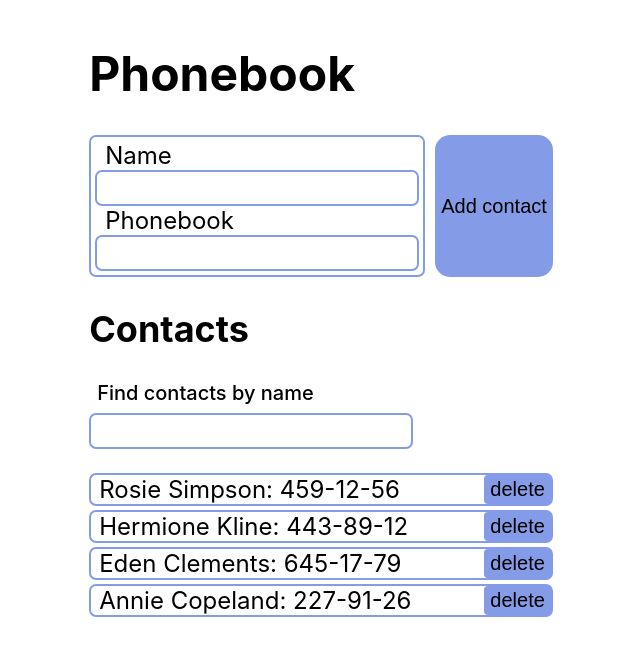
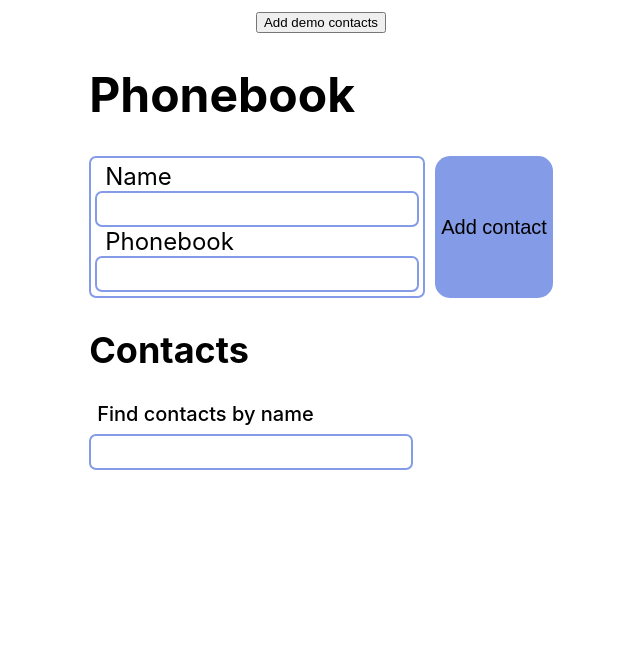
Before and after one commit to SMAILe3001/goit-react-hw-04-phonebook, a React (Create React App) app: page / in a window 1280 px wide. Shown: the top 656 px of the page, without its empty margins (319-959 px from the left). Built offline with nearby package versions, Linux system fonts and the light colour scheme.

Commit message:
add demo contact

```diff
--- /dev/null
+++ b/src/components/AddDemoContact/AddDemoContact.jsx
@@ -0,0 +1,7 @@
+export function AddDemoContact({ onClick }) {
+  return (
+    <button type="button" onClick={onClick}>
+      Add demo contacts
+    </button>
+  );
+}
--- /dev/null
+++ b/src/components/AddDemoContact/index.js
@@ -0,0 +1 @@
+export * from './AddDemoContact';
--- a/src/components/App/App.jsx
+++ b/src/components/App/App.jsx
@@ -1,17 +1,34 @@
 import { Component } from 'react';
 import { nanoid } from 'nanoid';
 import { Notify } from 'notiflix/build/notiflix-notify-aio';
+import { Container } from './App.styled';
 import { ContactForm } from '../ContactForm';
 import { Filter } from '../Filter';
 import { ContactList } from '../ContactList';
+import { AddDemoContact } from 'components/AddDemoContact';
+
 import contactListDemo from '../../data/contactsList';
-import { Container } from './App.styled';
 
 export class App extends Component {
   state = {
-    contacts: contactListDemo,
+    contacts: [],
     filter: '',
   };
+
+  componentDidMount() {
+    const contacts = localStorage.getItem('contacts');
+    const parsedContacts = JSON.parse(contacts);
+    if (parsedContacts) {
+      this.setState({ contacts: parsedContacts });
+    }
+  }
+
+  componentDidUpdate(prevProps, prevState) {
+    const { contacts } = this.state;
+    if (contacts !== prevState.contacts) {
+      localStorage.setItem('contacts', JSON.stringify(contacts));
+    }
+  }
 
   sabmitForm = e => {
     const { contacts } = this.state;
@@ -32,7 +49,19 @@ export class App extends Component {
       contacts: [contact, ...prevState.contacts],
     }));
 
+    if (this.state.filter) {
+      this.setState({
+        filter: '',
+      });
+    }
+
     this.alarmAddContact(data.name);
+  };
+
+  addDemoContact = () => {
+    this.setState(() => ({
+      contacts: contactListDemo,
+    }));
   };
 
   deleteContact = id => {
@@ -70,21 +99,6 @@ export class App extends Component {
     Notify.info(`Contact ${object.name} delit.`);
   };
 
-  componentDidMount() {
-    const contacts = localStorage.getItem('contacts');
-    const parsedContacts = JSON.parse(contacts);
-    if (parsedContacts) {
-      this.setState({ contacts: parsedContacts });
-    }
-  }
-
-  componentDidUpdate(prevProps, prevState) {
-    const { contacts } = this.state;
-    if (contacts !== prevState.contacts) {
-      localStorage.setItem('contacts', JSON.stringify(contacts));
-    }
-  }
-
   render() {
     const { filter } = this.state;
     const { sabmitForm, filterContacts, getVisibleContact, deleteContact } =
@@ -92,6 +106,7 @@ export class App extends Component {
 
     return (
       <Container>
+        <AddDemoContact onClick={this.addDemoContact} />
         <div>
           <h1>Phonebook</h1>
           <ContactForm onSubmit={sabmitForm} />
```
